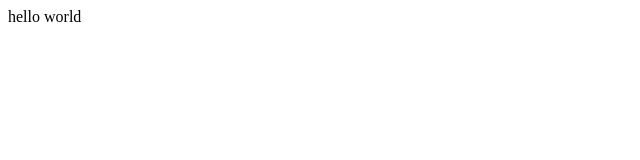
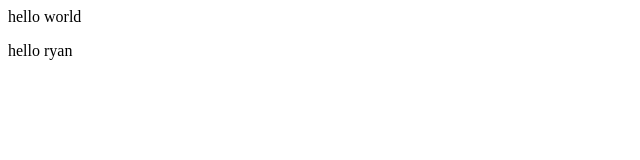
Before and after one commit to reyankabeer04/localrepo, a plain HTML site: page index.html in a window 1280 px wide. Shown: the full height of the page, 0-640 px from the left. Drawn offline with Linux system fonts and the light colour scheme.

Commit message:
Add new Para

```diff
--- a/index.html
+++ b/index.html
@@ -1 +1,2 @@
 <p>hello world</p>
+<p>hello ryan</p>
```
